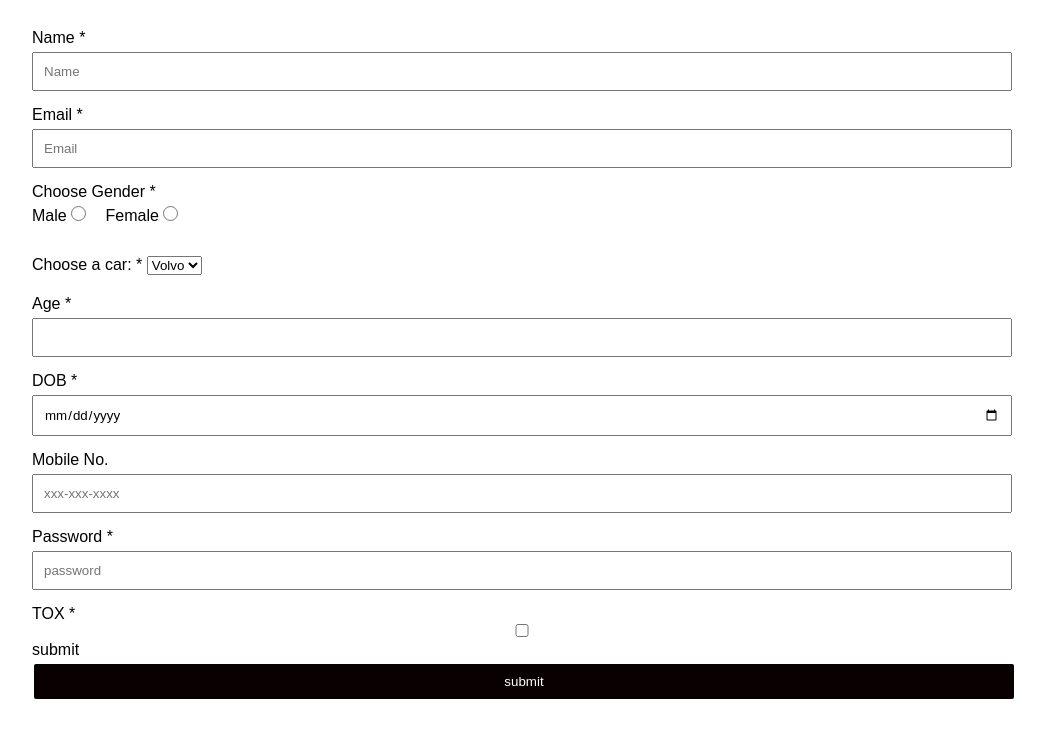
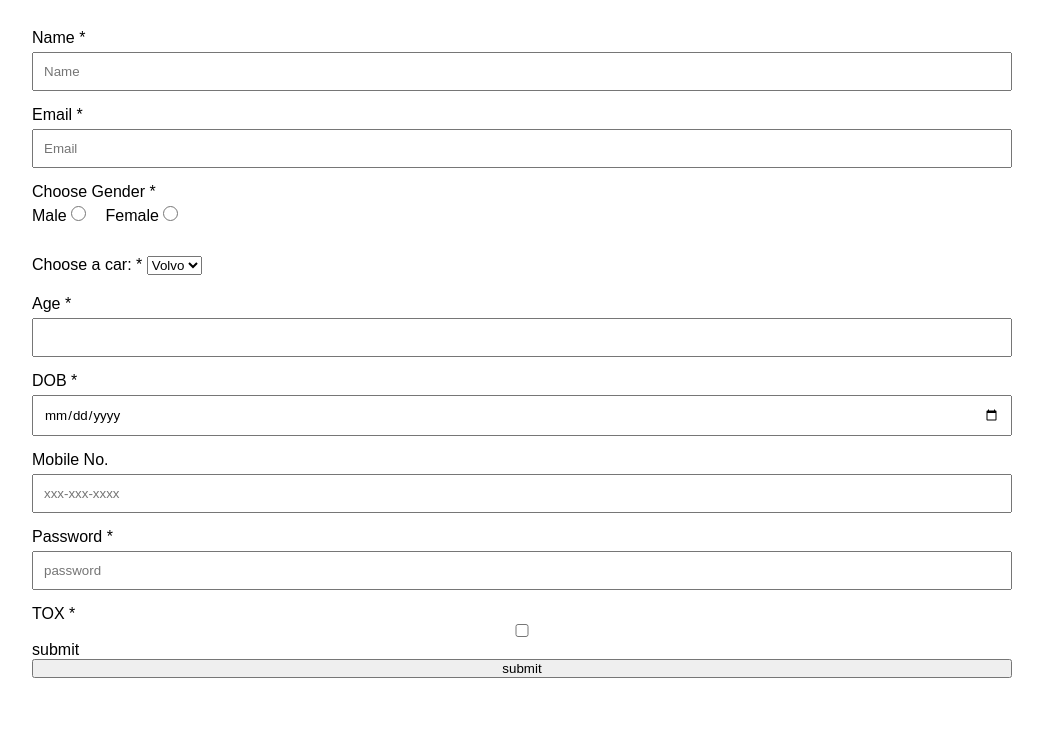
Before and after one commit to acciojob/signup-form-car-Bhuminandan, a website: page main.html in a window 1280 px wide. Shown: the part 208-946 px from the top of the page, without its empty margins (118-1163 px from the left). Drawn offline with Linux system fonts and the light colour scheme.

Commit message:
created a submission

```diff
--- a/main.html
+++ b/main.html
@@ -74,7 +74,7 @@
             <div>
                 <label for="submit">submit</label>
                 <br>
-                <input type="submit" id="submit" value="submit">
+                <input type="button" id="submit" value="submit">
                 <br>
             </div>
 
```
